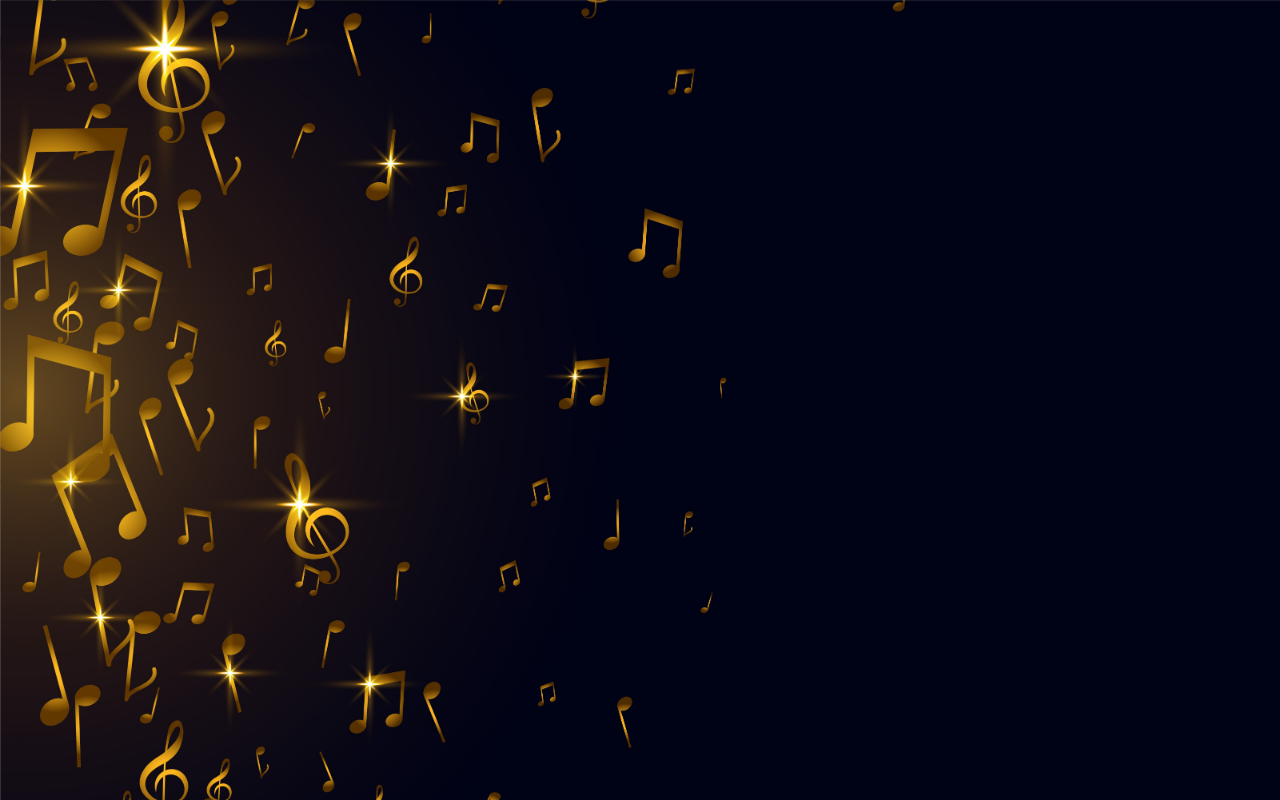
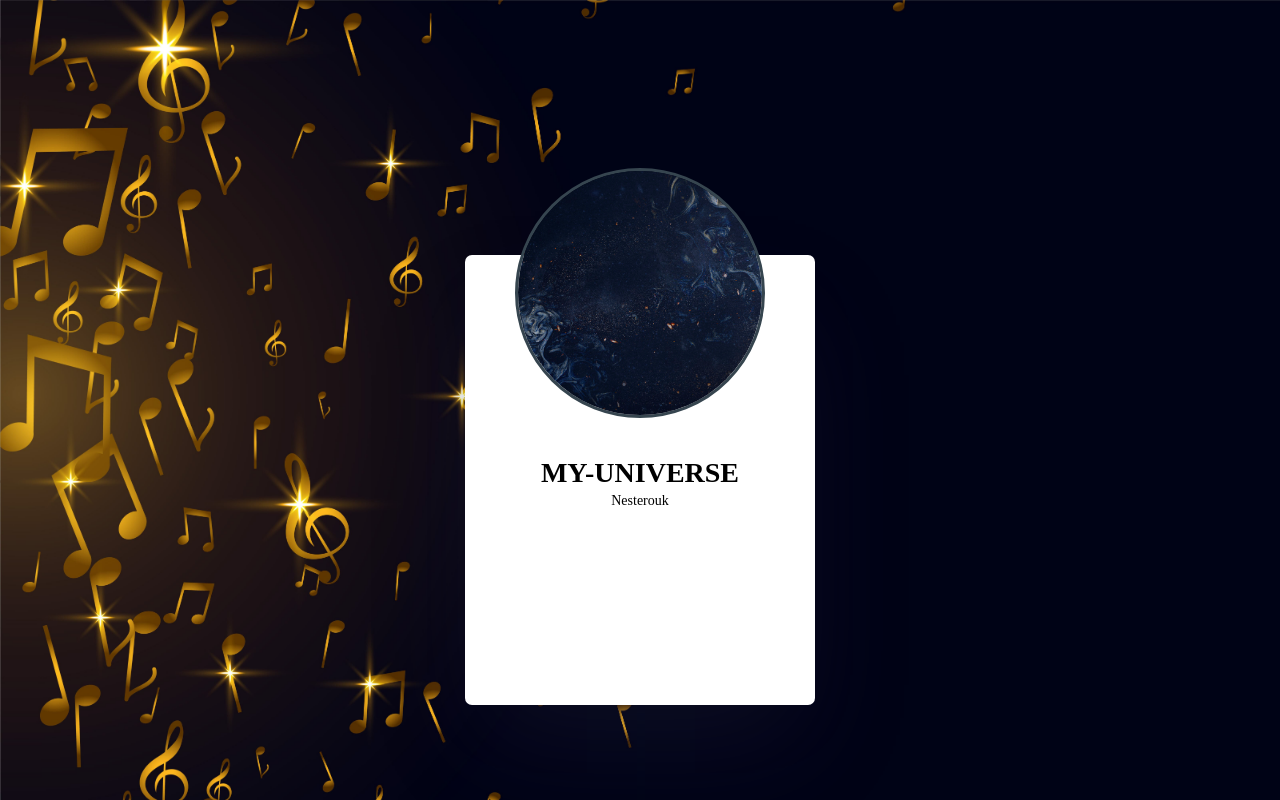
Before and after one commit to greatAlhazen/music-player, a plain HTML site: page index.html in a window 1280 px wide. Drawn offline with Linux system fonts and the light colour scheme; a web font is replaced by a local one.

Commit message:
create container for music player

```diff
--- a/index.html
+++ b/index.html
@@ -9,7 +9,17 @@
       rel="stylesheet"
     />
     <link rel="stylesheet" href="style.css" />
+
     <title>Music Player</title>
   </head>
-  <body></body>
+  <body>
+    <div class="music-container">
+      <img src="img/music-1.jpg" alt="Music 1" class="music-container__image" />
+      <div class="music-container__detail">
+        <h1 class="music-container__title" id="title">My-universe</h1>
+        <h3 class="music-container__artist" id="artist">Nesterouk</h3>
+      </div>
+      <audio src="musics/music-1.mp3" id="audio" controls></audio>
+    </div>
+  </body>
 </html>
--- a/style.css
+++ b/style.css
@@ -24,3 +24,51 @@ body {
   background-repeat: no-repeat;
   min-height: 100vh;
 }
+
+.music-container {
+  position: absolute;
+  top: 60%;
+  left: 50%;
+  transform: translate(-50%, -50%);
+  width: 35rem;
+  min-height: 45rem;
+  background-color: #ffffff;
+  box-shadow: rgba(50, 50, 93, 0.25) 0px 50px 100px -20px,
+    rgba(0, 0, 0, 0.3) 0px 30px 60px -30px;
+  border-radius: 7px;
+}
+
+.music-container__image {
+  width: 25rem;
+  height: 25rem;
+  display: block;
+  margin: 0 auto;
+  margin-top: -25%;
+  border-radius: 50%;
+  border: 3px solid #36454f;
+  object-fit: cover;
+}
+
+.music-container__detail {
+  display: flex;
+  align-items: center;
+  justify-content: center;
+  flex-direction: column;
+  margin-top: 3rem;
+}
+
+.music-container__title {
+  font-size: 2.8rem;
+  text-transform: uppercase;
+}
+
+.music-container__artist {
+  font-size: 1.4rem;
+  font-weight: 400;
+  margin-top: -1rem;
+}
+
+audio {
+  display: none;
+  visibility: none;
+}
```
